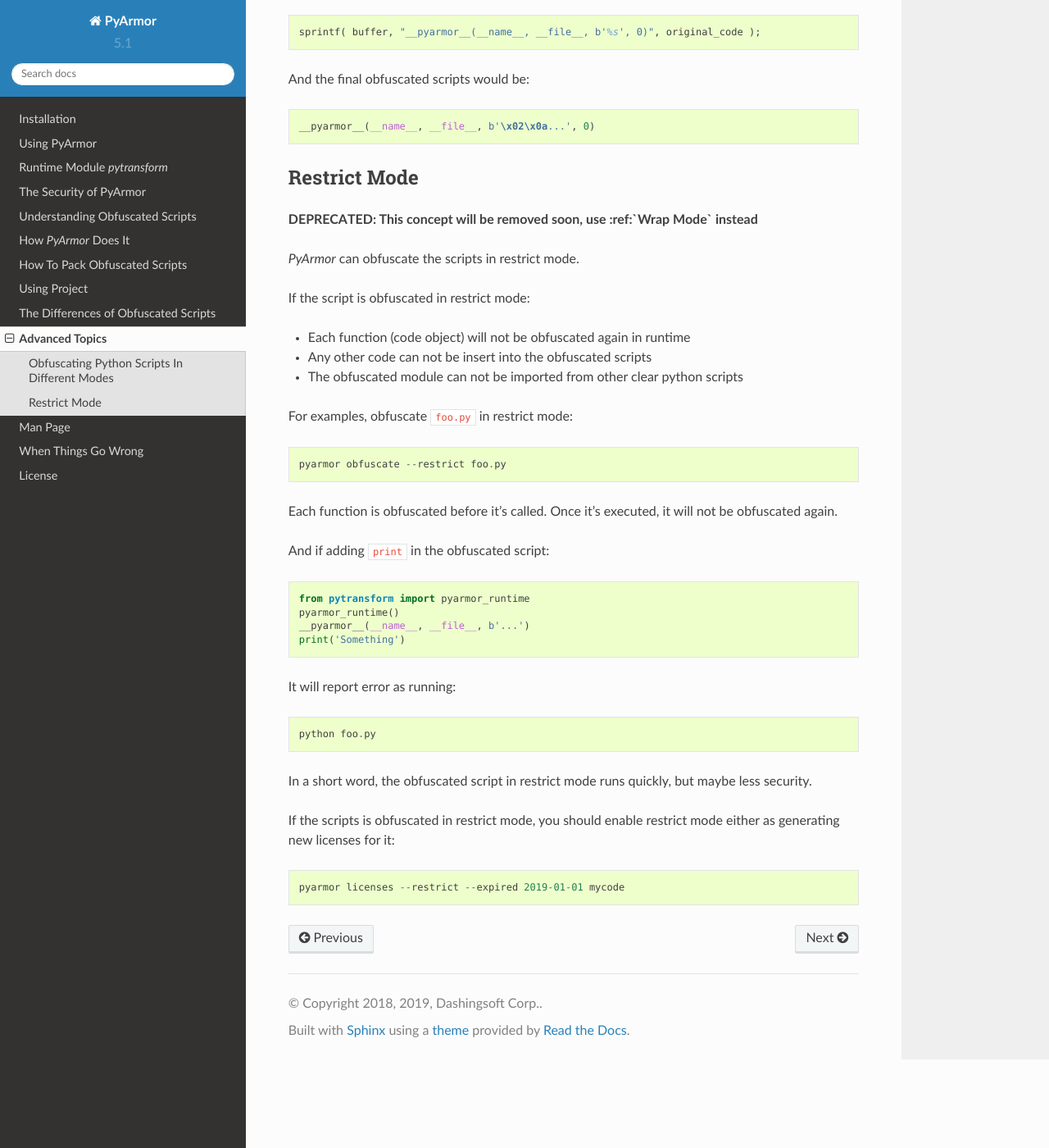
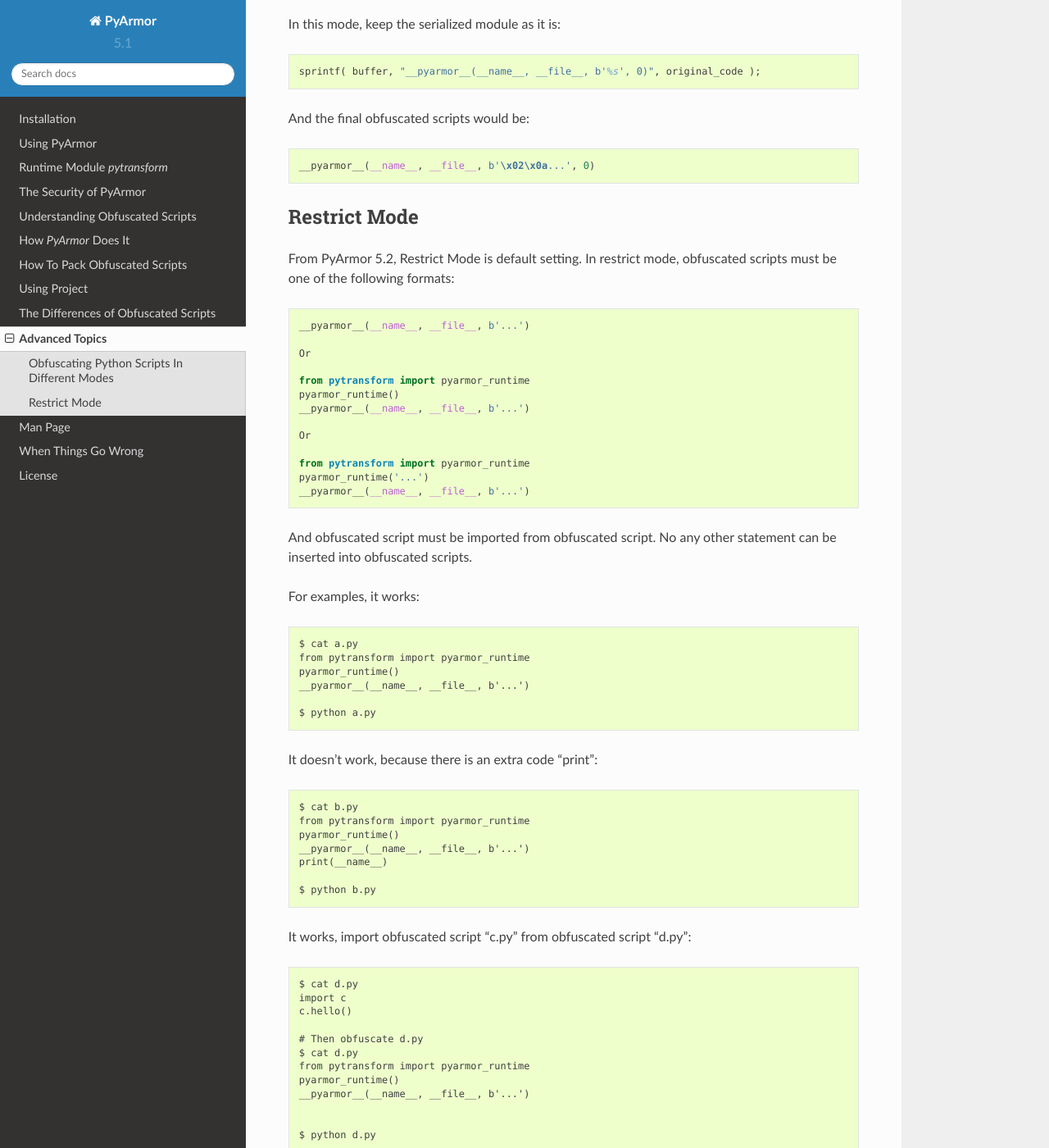
Before and after one commit to dashingsoft/pyarmor, a Sphinx documentation site: the page built from docs/advanced.rst, in a window 1280 px wide and 1400 px high, scrolled down 1931 px. Shown: the whole window at 82% size. Built offline with Sphinx 7.4.7 and the Read the Docs theme 2.0.0, drawn with Linux system fonts in a browser that asks for light colours; some of the changed text lies outside the part shown.

Commit message:
Refine docs

```diff
--- a/docs/advanced.rst
+++ b/docs/advanced.rst
@@ -108,40 +110,87 @@
 Restrict Mode
 -------------
 
-**DEPRECATED: This concept will be removed soon, use :ref:`Wrap Mode` instead**
+From PyArmor 5.2, Restrict Mode is default setting. In restrict mode,
+obfuscated scripts must be one of the following formats::
 
-|PyArmor| can obfuscate the scripts in restrict mode.
+    __pyarmor__(__name__, __file__, b'...')
 
-If the script is obfuscated in restrict mode:
-
-* Each function (code object) will not be obfuscated again in runtime
-* Any other code can not be insert into the obfuscated scripts
-* The obfuscated module can not be imported from other clear python scripts
-
-For examples, obfuscate :file:`foo.py` in restrict mode::
-
-    pyarmor obfuscate --restrict foo.py
-
-Each function is obfuscated before it's called. Once it's executed, it
-will not be obfuscated again.
-
-And if adding ``print`` in the obfuscated script::
+    Or
 
     from pytransform import pyarmor_runtime
     pyarmor_runtime()
     __pyarmor__(__name__, __file__, b'...')
-    print('Something')
 
-It will report error as running::
+    Or
 
-    python foo.py
+    from pytransform import pyarmor_runtime
+    pyarmor_runtime('...')
+    __pyarmor__(__name__, __file__, b'...')
 
-In a short word, the obfuscated script in restrict mode runs quickly,
-but maybe less security.
+And obfuscated script must be imported from obfuscated script. No any
+other statement can be inserted into obfuscated scripts.
 
-If the scripts is obfuscated in restrict mode, you should enable
-restrict mode either as generating new licenses for it::
+For examples, it works::
 
-    pyarmor licenses --restrict --expired 2019-01-01 mycode
+    $ cat a.py
+    from pytransform import pyarmor_runtime
+    pyarmor_runtime()
+    __pyarmor__(__name__, __file__, b'...')
+
+    $ python a.py
+
+It doesn't work, because there is an extra code "print"::
+
+    $ cat b.py
+    from pytransform import pyarmor_runtime
+    pyarmor_runtime()
+    __pyarmor__(__name__, __file__, b'...')
+    print(__name__)
+
+    $ python b.py
+
+It works, import obfuscated script "c.py" from obfuscated script
+"d.py"::
+
+    $ cat d.py
+    import c
+    c.hello()
+
+    # Then obfuscate d.py
+    $ cat d.py
+    from pytransform import pyarmor_runtime
+    pyarmor_runtime()
+    __pyarmor__(__name__, __file__, b'...')
+
+
+    $ python d.py
+
+It doesn't work, because obfuscated script "c.py" can NOT be imported
+from no obfuscated scripts in restrict mode::
+
+    $ cat c.py
+    __pyarmor__(__name__, __file__, b'...')
+
+    $ cat main.py
+    from pytransform import pyarmor_runtime
+    pyarmor_runtime()
+    import c
+
+    $ python main.py
+
+So restrict mode can avoid obfuscated scripts observed from no
+obfuscated code.
+
+Sometimes restrict mode is not suitable, for example, a package used
+by other scripts. Other clear scripts can not import obfuscated
+package in restrict mode. So it need to disable restrict mode::
+
+    pyarmor obfuscate --restrict=0 foo.py
+
+Besides, if the scripts is obfuscated without restrict mode, you
+should disable restrict mode either when generating new licenses for
+it::
+
+    pyarmor licenses --restrict=0 --expired 2019-01-01 mycode
 
 .. include:: _common_definitions.txt
--- a/docs/questions.rst
+++ b/docs/questions.rst
@@ -54,7 +54,7 @@
 
 If obfuscate scripts by command `pyarmor obfuscate`, :ref:`Global
 Capsule` is used implicitly. If obfuscate scripts by command `pyarmor
-build`, the project capsule in the project path is used.
+build`, the project capsule is used.
 
 When generating new licenses for obfuscated scripts, if run command
 `pyarmor licenses` in project path, the project capsule is used
@@ -64,9 +64,6 @@
 |PyArmor| is replaced with normal one, or it's deleted occasionally
 (which will be generated implicitly as running command `pyarmor
 obfuscate` next time).
-
-The project capsule is overwrited when running command `pyarmor init`
-in the project path created before.
 
 In any cases, generating new license file with the different capsule
 will not work for the obfuscated scripts before. If the old capsule is
@@ -110,10 +107,21 @@
     pyarmor_runtime()
     __pyarmor__(....)
 
-When importing this module from entry script, it will say this error.
+When importing this module from entry script, it will report this
+error. The first 2 lines should be in the entry script only, not in
+the other module.
 
-This limitation is introduced from v5.1, the function pyarmor_runtime
-will check wheter dynamic library is loaded, if it's loaded, raise
-exception.
+This limitation is introduced from v5.1, to disable this check, just
+edit `pytransform.py` and comment these lines in function
+`pyarmor_runtime`::
+
+    if _pytransform is not None:
+        raise PytransformError('_pytransform can not be loaded twice')
+
+Check restrict mode failed
+--------------------------
+
+Use obfuscated scripts in wrong way, for more information, refer to
+:ref:`Restrict Mode`
 
 .. include:: _common_definitions.txt
```
Also changed, not shown: other parts of docs/advanced.rst (+2 -0 lines), docs/project.rst (+71 -9 lines), docs/understand-obfuscated-scripts.rst (+11 -15 lines).
